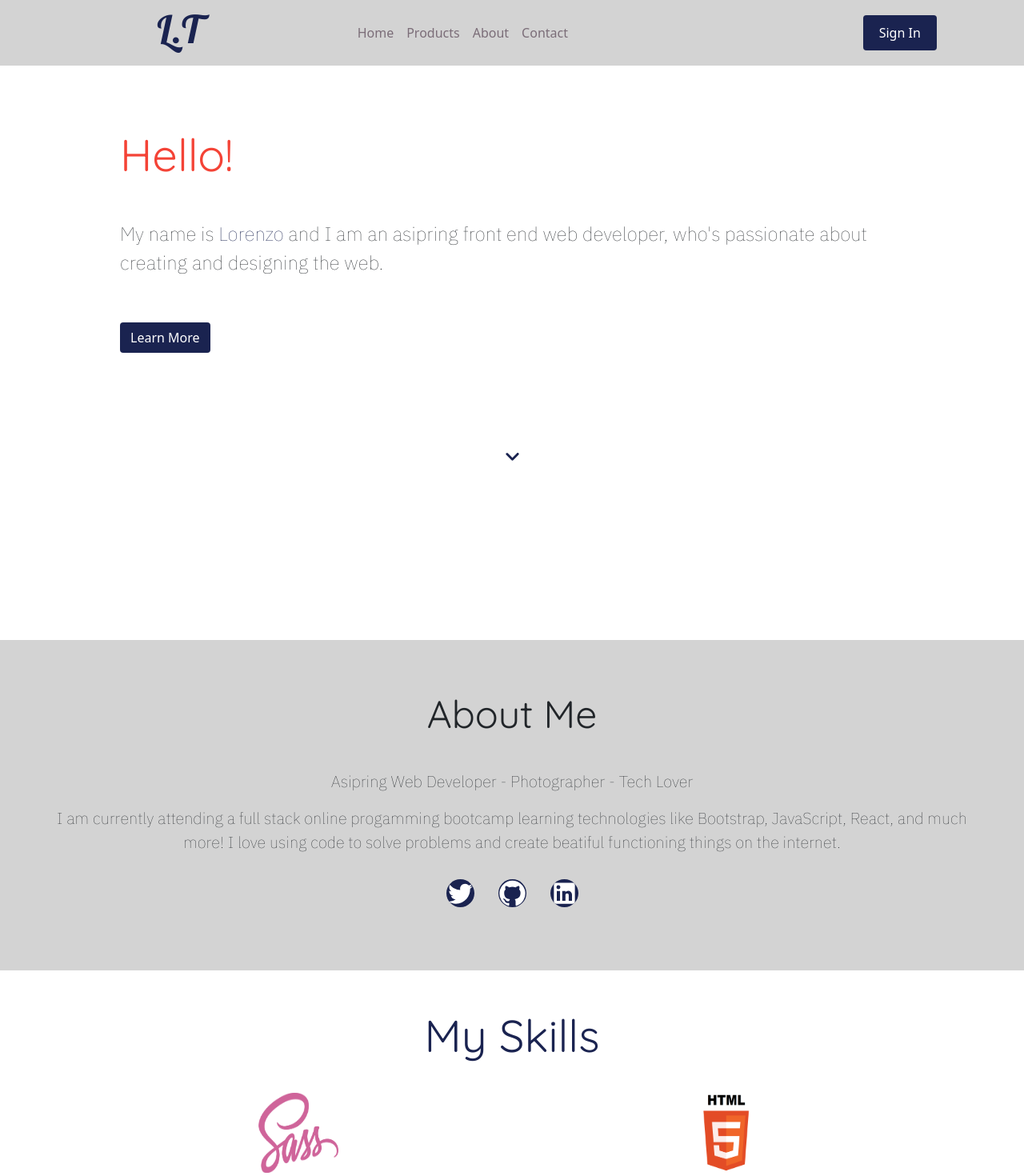
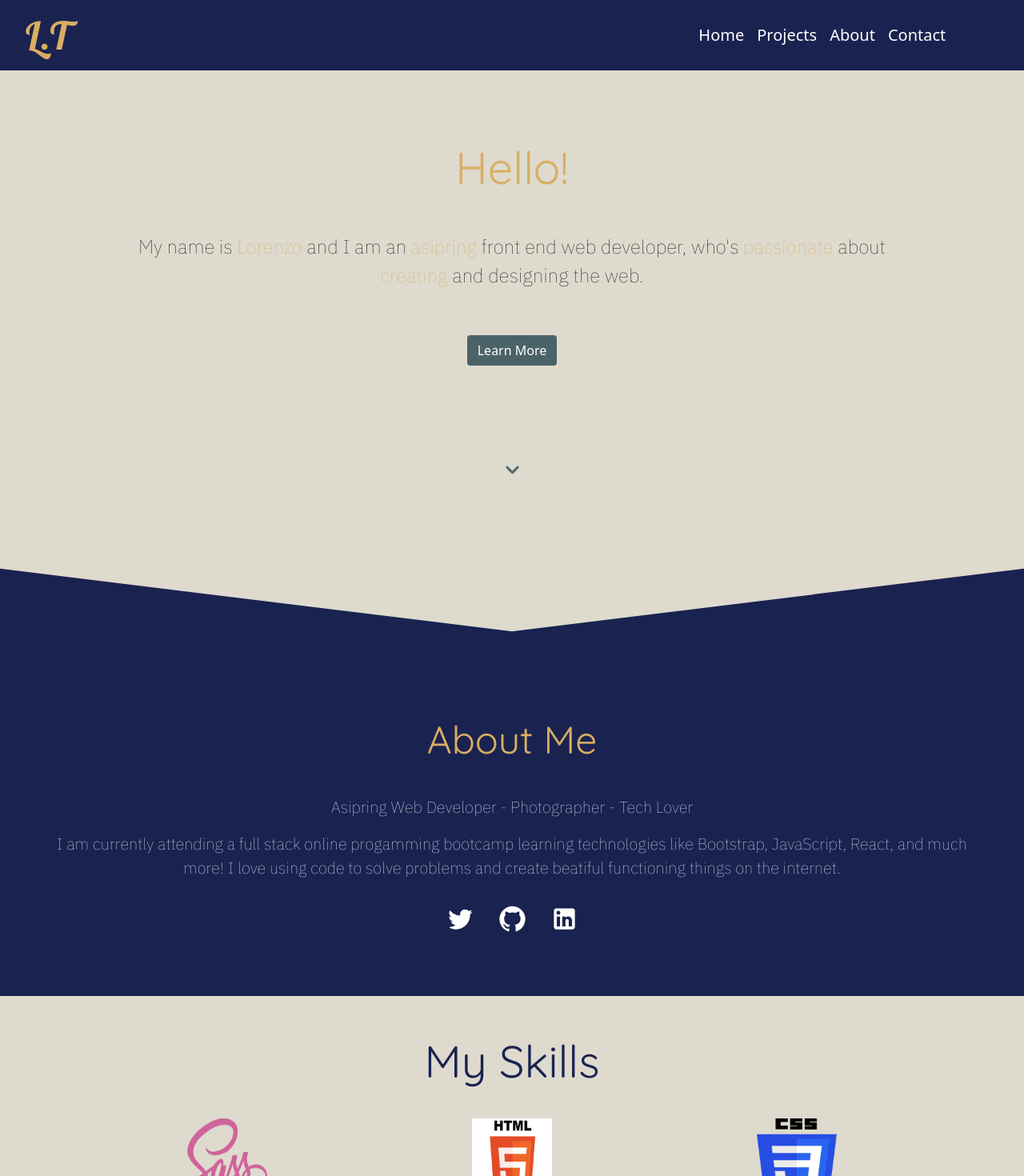
Before and after one commit to Renz757/React-Portfoilo, a React (Create React App) app: page /home in a window 1280 px wide. Shown: the top 1470 px of the page at 80% size. Built offline with nearby package versions, Linux system fonts and the light colour scheme.

Commit message:
animations, desktop, color change

```diff
--- a/src/components/HeaderComponent.js
+++ b/src/components/HeaderComponent.js
@@ -27,17 +27,17 @@ class Header extends Component {
         return (
             <>
                 <nav className="navStyles navbar navbar-expand-lg row m-0 align-items-center" id="#home">
-                    <div className="col-2 col-lg-4 text-center mr-5 mr-lg-0">
-                        <h1 className="logo">L.T</h1>
+                    <div className="col-2 col-md-8 text-left mr-5 mr-lg-0">
+                        <Link to="/home" className="logo">L.T</Link>
                     </div>
 
-                    <div className="d-none d-lg-block col-md-6">
+                    <div className="d-none d-lg-block col-md-4">
                         <ul className="d-sm-flex navbar-nav">
                             <NavLink className="nav-item p-2" to="/home">
                                 Home
                             </NavLink>
-                            <NavLink className="nav-item p-2" to="/products">
-                                Products
+                            <NavLink className="nav-item p-2" to="/projects">
+                                Projects
                             </NavLink>
                             <NavLink className="nav-item p-2" to="/about">
                                 About
@@ -49,16 +49,16 @@ class Header extends Component {
                     </div>
 
                     <div className="nav-utilities col-4 col-lg-2 align-items-end d-flex align-middle">
-                        <button className="submitBtn btn btn-dark mb-3 mb-lg-0 d-none d-lg-block" type="submit">Sign In</button>
                         <MenuIcon onClick={this.toggleMenu} fontSize="large" className="MenuIcon d-lg-none" />
                     </div>
                 </nav>
                 <Offcanvas
                     isOpen={this.state.isOpen}
                     toggle={this.toggleMenu}
+                    className="offcanvas"
                 >
                     <OffcanvasHeader toggle={this.toggleMenu}>
-                        <h1 className="logo">L.T</h1>
+                        <Link to='/home' onClick={this.toggleMenu} className="mobileLinks logo">LT</Link>
                     </OffcanvasHeader>
                     <OffcanvasBody>
                         <ul className="list-unstyled">
--- a/src/components/HomeComponent.js
+++ b/src/components/HomeComponent.js
@@ -9,8 +9,8 @@ function Home(props) {
     const skill = props.skills.map(item => {
         return (
             <>
-                <div className="col-6 text-center" key={item.id}>
-                    <img className="SkillsImage" alt="skill set" src={item.image}></img>
+                <div className="col-6 col-md-4 text-center" key={item.id}>
+                    <img className="SkillsImage" alt="skill Set" src={item.image}></img>
                 </div>
             </>
         );
@@ -22,15 +22,15 @@ function Home(props) {
         <>
             <div className="container vh-100">
                 <div className="row">
-                    <div className="col-12 intro">
+                    <div className="col-12 intro text-center">
                         <h1>Hello!</h1>
-                        <p>My name is <span className="textStyle">Lorenzo</span> and I am an asipring front end web developer,
-                            who's passionate about creating and designing the web.
+                        <p className="w-40">My name is <span className="textStyle">Lorenzo</span> and I am an <span className="textStyle">asipring</span> front end web developer,
+                            who's <span className="textStyle">passionate</span> about <span className="textStyle">creating</span> and designing the web.
                         </p>
                         <button className="btn hero-btn">Learn More</button>
                     </div>
                     <div className="col-12 text-center">
-                        <KeyboardArrowDownRoundedIcon className="arrBtn" fontSize="large" />
+                        <KeyboardArrowDownRoundedIcon className="arrBtn bounce" fontSize="large" />
                     </div>
                 </div>
             </div>
--- a/src/styles/App.scss
+++ b/src/styles/App.scss
@@ -1,4 +1,5 @@
 @import "Variables";
+@import "animations";
 @import "HeaderStyles";
 @import "Home";
 @import "Contact";
--- a/src/styles/_HeaderStyles.scss
+++ b/src/styles/_HeaderStyles.scss
@@ -1,39 +1,41 @@
+body {
+    background-color: $Background-Color;
+}
+
 .navStyles {
-    background-color: $LightGrey;
+    background-color: $DarkBlue;
     position: fixed;
     top: 0;
     width: 100%;
+    z-index: 1;
 
     .logo {
         font-size: 3rem;
-        color: $DarkBlue;
+        color: $Mustard;
         font-family: $Lobster;
         margin-left: 20px;
+        cursor: pointer;
+        text-decoration: none;
     }
+
 
     .nav-item {
         text-decoration: none;
+        font-size: 1.25rem;
     }
 
     .nav-item:link {
-        color: $Fedora;
+        color: white;
     }
 
     .nav-item:visited {
-        color: $Fedora;
+        color: white;
     }
 
     .nav-item:hover {
-        color: $DarkBlue;
+        color: $LightGrey;
     }
 
-
-
-    .submitBtn {
-        background-color: $DarkBlue;
-        border: none;
-        padding: 10px 20px;
-    }
 
     .MenuIcon {
         margin-left: 10px;
@@ -41,6 +43,7 @@
         position: absolute;
         top: 23px;
         right: 50px;
+        color: white;
     }
 
 }
@@ -65,3 +68,7 @@
 .mobileLinks:hover {
     color: $LightGrey;
 }
+
+.offcanvas {
+    background-color: $Background-Color;
+}
--- a/src/styles/_Home.scss
+++ b/src/styles/_Home.scss
@@ -4,14 +4,15 @@
     height: 100px;
     margin: 30px;
     text-align: center;
+    // box-shadow: -2px 7px 19px 9px rgba(26,35,80,0.75);
 }
 
 .intro {
-    margin-top: 5rem;
+    margin-top: 6rem;
     padding: 5rem;
 
     h1 {
-        color: $Pomegranate;
+        color: $Mustard;
         font-family: $QuickSand;
         font-size: 3.5rem;
     }
@@ -23,15 +24,16 @@
     p {
         font-size: 1.5rem;
         font-family: $IBM;
+        color: black;
 
         .textStyle {
-            color: $DarkBlue;
+            color: $Mustard;
         }
     }
 
 
     .hero-btn {
-        background-color: $DarkBlue;
+        background-color: #4b6268;
         color: white;
     }
 
@@ -40,12 +42,17 @@
 .arrBtn {
     cursor: pointer;
     margin-top: 2rem;
-    color: $DarkBlue;
+    color: #4b6268;
 }
 
 .about-section {
-    background-color: $LightGrey;
-    padding: 4rem;
+    background-color: $DarkBlue;
+    color: white;
+    padding: 6rem 4rem 4rem 4rem;
+    width: 100%;
+    height: 80%;
+
+    position: relative;
 
     .about-me {
         text-align: center;
@@ -54,6 +61,7 @@
             font-family: $QuickSand;
             font-size: 3rem;
             padding-bottom: 2rem;
+            color: $Mustard;
         }
 
         p {
@@ -71,6 +79,33 @@
     }
 }
 
+.about-section:before {
+    position: absolute;
+    width: 50%;
+    height: 125px;
+    content: "";
+    background: inherit;
+    top: -50px;
+    left: 0;
+    transform: skewY(7deg);
+    // transform-origin: top right;
+    z-index: -1;
+}
+
+.about-section:after {
+    position: absolute;
+    width: 50%;
+    height: 125px;
+    content: "";
+    background: inherit;
+    top: -50px;
+    right: 0;
+    transform: skewY(-7deg);
+    // transform-origin: top right;
+    z-index: -1;
+}
+
+
 .skills-section {
     padding: 3rem;
 
@@ -84,6 +119,6 @@
         margin-top: 3rem;
         color: white;
         font-family: $QuickSand;
-        background-color: $DarkBlue;
+        background-color: #4b6268;
     }
 }
--- /dev/null
+++ b/src/styles/_animations.scss
@@ -0,0 +1,15 @@
+.arrBtn {
+    animation-duration: 2s;
+    animation-iteration-count: infinite;
+}
+
+.bounce {
+    animation-name: bounce;
+    animation-timing-function: ease-in-out;
+}
+
+@keyframes bounce {
+    0%   { transform: translateY(0); }
+    50%  { transform: translateY(10px); }
+    100% { transform: translateY(0); }
+}
--- a/src/styles/_variables.scss
+++ b/src/styles/_variables.scss
@@ -11,6 +11,8 @@ $Sea-Buckthorn: #faae32;
 $Pomegranate: #f44336;
 $LightGrey: lightgray;
 $DarkBlue: #1A2350;
+$Background-Color: #dedace;
+$Mustard: #d8ae62;
 
 //Fonts
 $IBM: 'IBM Plex Sans Arabic', sans-serif;
```
